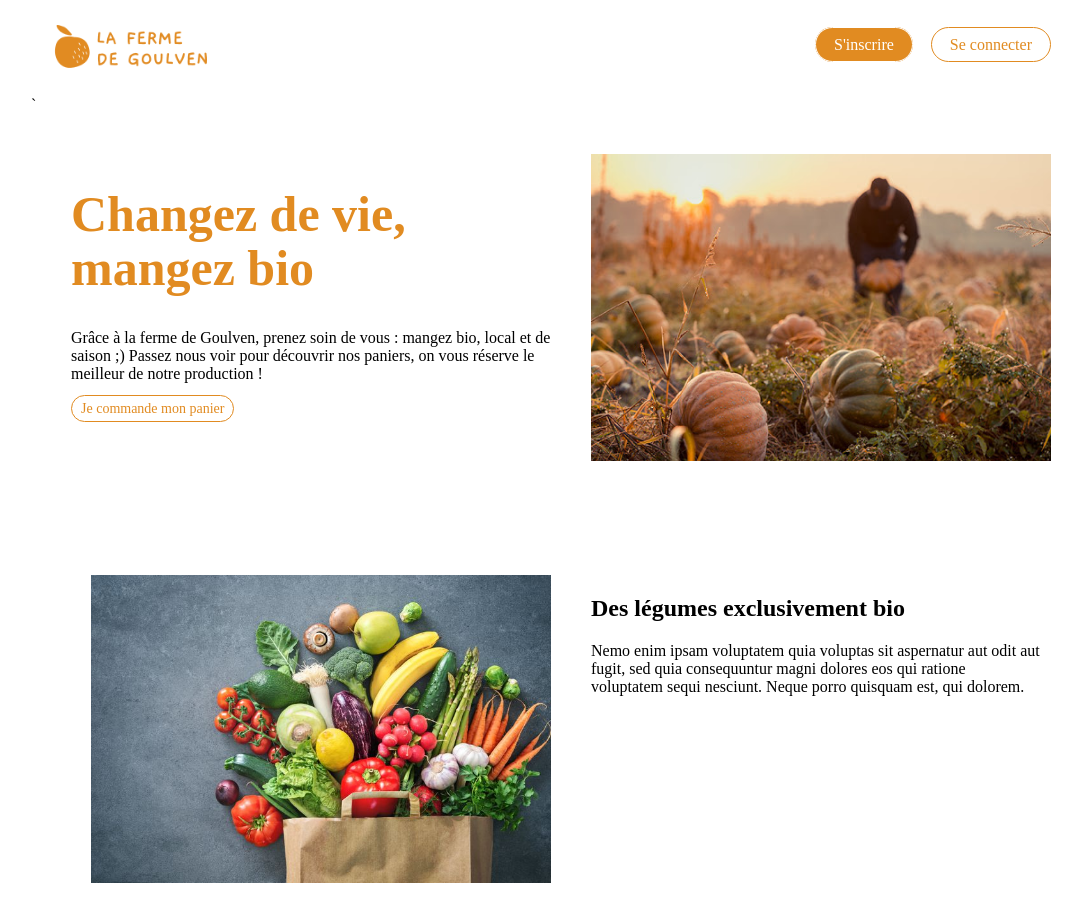
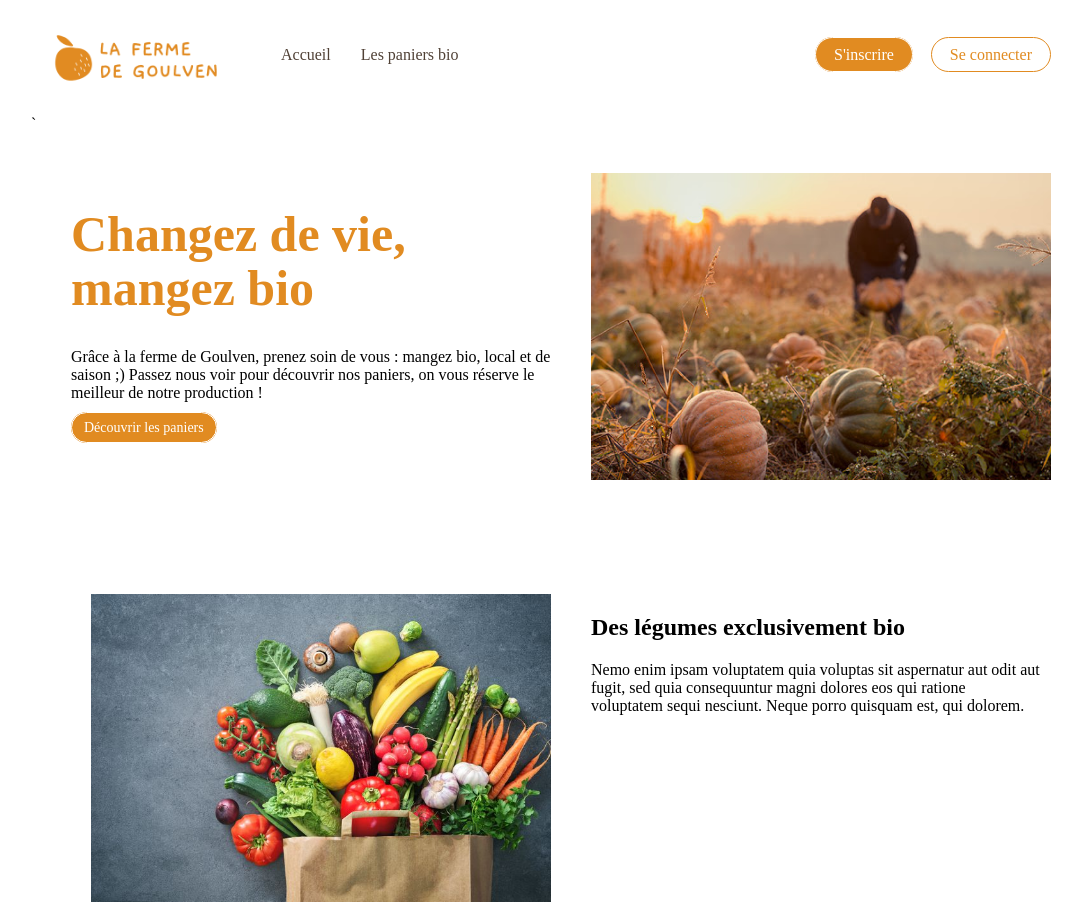
Before and after one commit to MarionDebo/ClickAndCollect, a plain HTML site: page index.html in a window 1280 px wide. Shown: the top 909 px of the page, without its empty margins (59-1141 px from the left). Drawn offline with Linux system fonts and the light colour scheme.

Commit message:
Added links in the navbar

```diff
--- /dev/null
+++ b/css/components/animation.css
@@ -0,0 +1,32 @@
+/* ----------------------------------------------
+ * Generated by Animista on 2020-10-21 14:40:5
+ * Licensed under FreeBSD License.
+ * See http://animista.net/license for more info.
+ * w: http://animista.net, t: @cssanimista
+ * ---------------------------------------------- */
+
+/**
+ * ----------------------------------------
+ * animation scale-up-center
+ * ----------------------------------------
+ */
+@-webkit-keyframes scale-up-center {
+  0% {
+    -webkit-transform: scale(0.5);
+            transform: scale(0.5);
+  }
+  100% {
+    -webkit-transform: scale(1);
+            transform: scale(1);
+  }
+}
+@keyframes scale-up-center {
+  0% {
+    -webkit-transform: scale(0.5);
+            transform: scale(0.5);
+  }
+  100% {
+    -webkit-transform: scale(1);
+            transform: scale(1);
+  }
+}
--- a/css/components/button.css
+++ b/css/components/button.css
@@ -17,11 +17,11 @@
   border: 0.5px solid #E18B21;
 }
 #primary-btn-title {
-  color: #E18B21;
-  background-color: white ;
-  padding: 5px 9px;
+  color: white;
+  background-color: #E18B21 ;
+  padding: 7px 12px;
   border-radius: 20px;
   text-decoration: none;
-  border: 0.5px solid #E18B21;
+  border: 0.5px solid white;
   font-size: 14px;
-}
+}4
--- a/css/components/home-card.css
+++ b/css/components/home-card.css
@@ -35,7 +35,7 @@
 .home-card-title-pic {
   width: 70%;
 }
-.width {
+.width-1000 {
   width: 1000px;
   justify-content: center;
 }
--- a/css/components/navbar.css
+++ b/css/components/navbar.css
@@ -3,6 +3,24 @@
 }
 
 .navbar-container {
-  margin: 10px 10px;
+  margin: 20px 10px;
   padding: 10px;
 }
+
+.flex {
+  display: flex;
+}
+
+.menu-intitule {
+  padding-left: 30px;
+  font-size: 16px;
+  font-family: Poppins;
+}
+.menu-intitule a {
+  text-decoration: none;
+  color: #504136;
+}
+.menu-intitule a:hover {
+  text-decoration: none;
+  color: #E18B21;
+}
--- a/css/style.css
+++ b/css/style.css
@@ -6,7 +6,7 @@
 @import url(components/button.css);
 @import url(components/home-card.css);
 @import url(components/container.css);
-/*@import url(components/footer.css);*/
+@import url(components/animation.css);
 @import url(components/navbar.css);
 
 /* Utilities */
--- a/index.html
+++ b/index.html
@@ -10,16 +10,22 @@
 
   <!-- Navbar -->
   <a id="haut"></a>
-  <div class="container">
-    <div class="width navbar-container menu-container flex-container space-between">
+  <div class="container justify-center">
+    <div class="width navbar-container menu-container flex-container space-between width-1000 justify-center">
       <!-- A gauche, le logo  -->
-      <div>
+      <div class="flex">
         <img
           src="images/logo-orange.png"
           alt="[La fermette près de chez vous]"
-          width="160px"
+          width="170px"
         />
-      </div>
+        <div class="menu-intitule flex">
+          <div class="menu-intitule"><p><a href="/">Accueil</a></p></div>
+          <!-- <div> <svg xmlns="http://www.w3.org/2000/svg" width="8" height="3" class="carret" data-target="dropdown.carret" viewBox="0 0 8 3"><path fill="none" stroke="#42464c" stroke-linecap="round" stroke-linejoin="round" d="m66.3706055 9 2.8516167 3 2.7777778-3" transform="translate(-65 -9)"></path></svg></div> -->
+        </div>
+          <div class="menu-intitule"><p><a href="liste-paniers.html">Les paniers bio</a></p></div>
+        </div>
+
      <!-- A droite, les CtA -->
       <div class="menu-container flex-end flex-container">
         <div>
@@ -35,11 +41,11 @@
 
     <!-- <div class="banner" style="background-image: url(images/champs-istock.jpg);"> -->
       <div class="container justify-center">
-        <div class="home-card home-card-title flex-row width">
+        <div class="home-card home-card-title flex-row width-1000">
           <div class="home-card-title-text">
             <h1>Changez de vie, <br> mangez bio</h1>
             <p>Grâce à la ferme de Goulven, prenez soin de vous : mangez bio, local et de saison ;) Passez nous voir pour découvrir nos paniers, on vous réserve le meilleur de notre production !</p>
-            <p><a href="liste-paniers.html" id="primary-btn-title">Je commande mon panier</a></p>
+            <p><a href="liste-paniers.html" id="primary-btn-title">Découvrir les paniers</a></p>
           </div>
           <div class="home-card-title-pic">
             <img src="images/potiron.jpg" class="home-card-img" alt="">
@@ -82,5 +88,7 @@
       <a href="#haut">haut de page</a>
     </div>
   </div>
+
+
 </body>
 </html>
```
Also changed, not shown: liste-paniers.html (+28 -1 lines).
